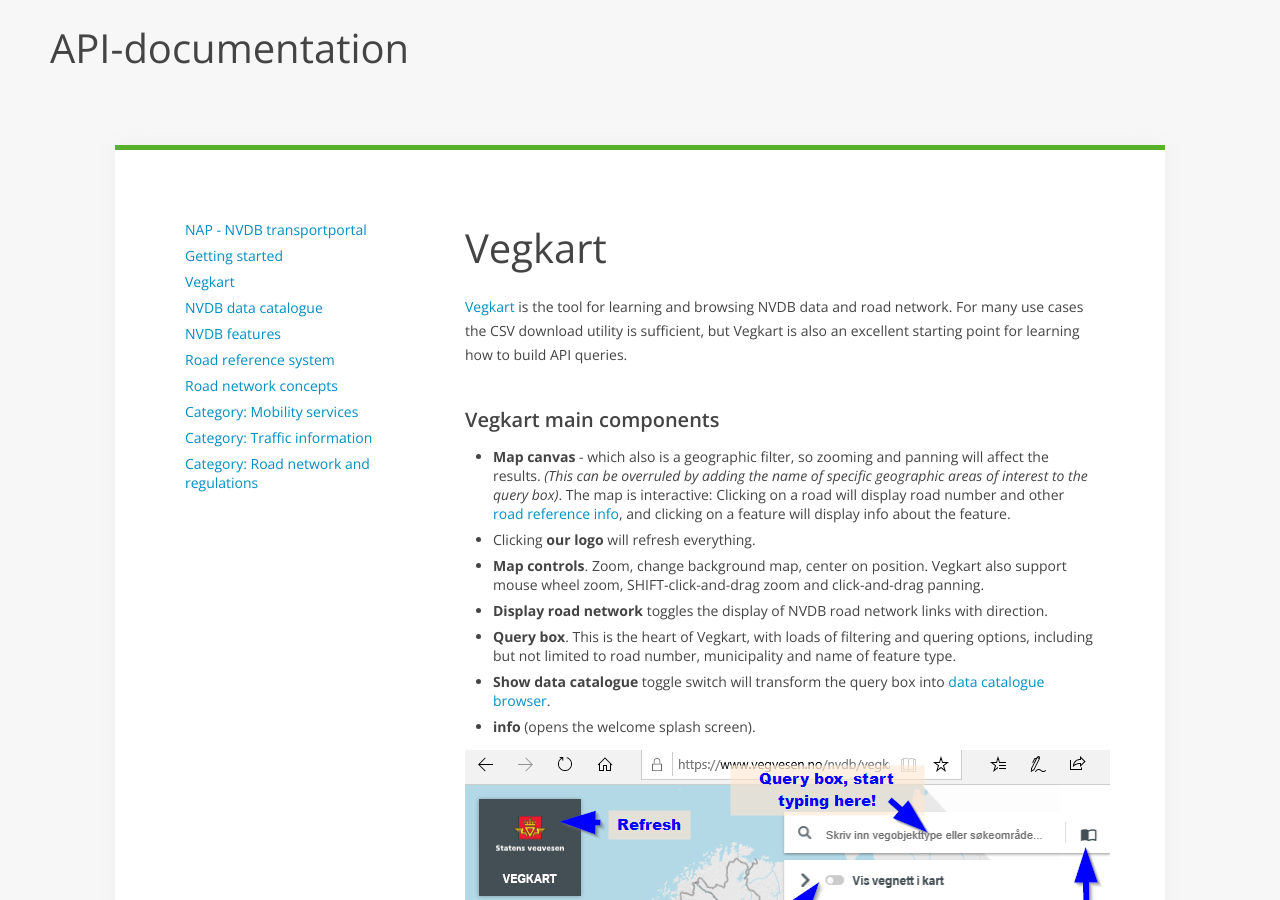
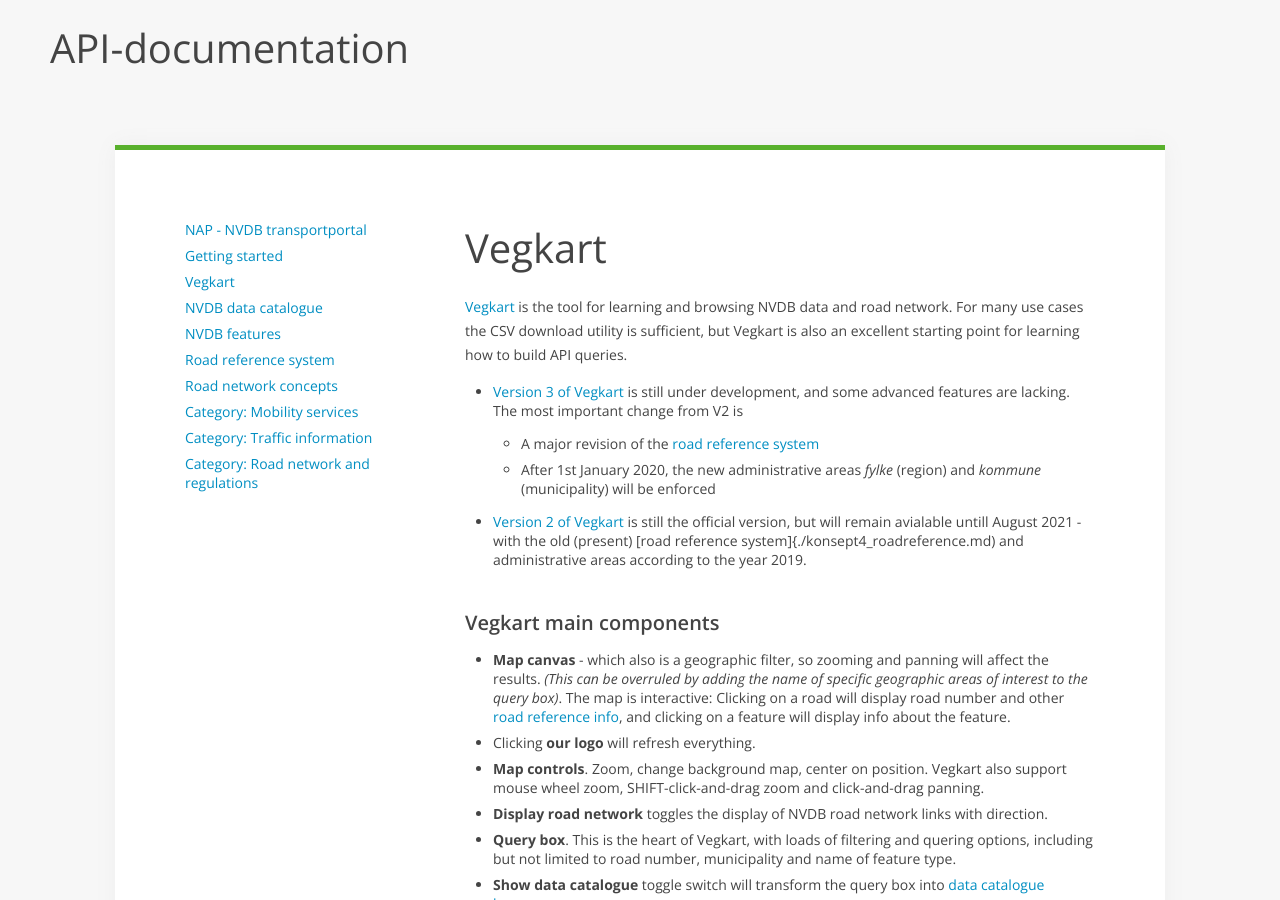
Before and after one commit to nvdb-vegdata/nvdbtransportportal, a Jekyll site: the page built from vegkart.md, in a window 1280 px wide and 900 px high. Built offline with Jekyll 4.4.1, drawn with Linux system fonts in a browser that asks for light colours; our own code applies the rules of GitHub Pages for plain Markdown files.

Commit message:
Info om kommunereformen

```diff
--- a/vegkart.md
+++ b/vegkart.md
@@ -4,6 +4,11 @@
 # Vegkart
 
 [Vegkart](https://www.vegvesen.no/nvdb/vegkart/v3) is the tool for learning and browsing NVDB data and road network. For many  use cases the CSV download utility is sufficient, but Vegkart is also an excellent starting point for learning how to build API queries.
+
+  * [Version 3 of Vegkart](https://www.vegvesen.no/nvdb/vegkart/v3) is still under development, and some advanced features are lacking. The most important change from V2 is
+    * A major revision of the [road reference system](./konsept4_roadreference.md)
+    * After 1st January 2020, the new administrative areas _fylke_ (region) and _kommune_ (municipality) will be enforced
+  * [Version 2 of Vegkart](http://vegkart.no) is still the official version, but will remain avialable untill August 2021 - with the old (present) [road reference system]{./konsept4_roadreference.md) and administrative areas according to the year 2019.
 
 ### Vegkart main components
 
```
